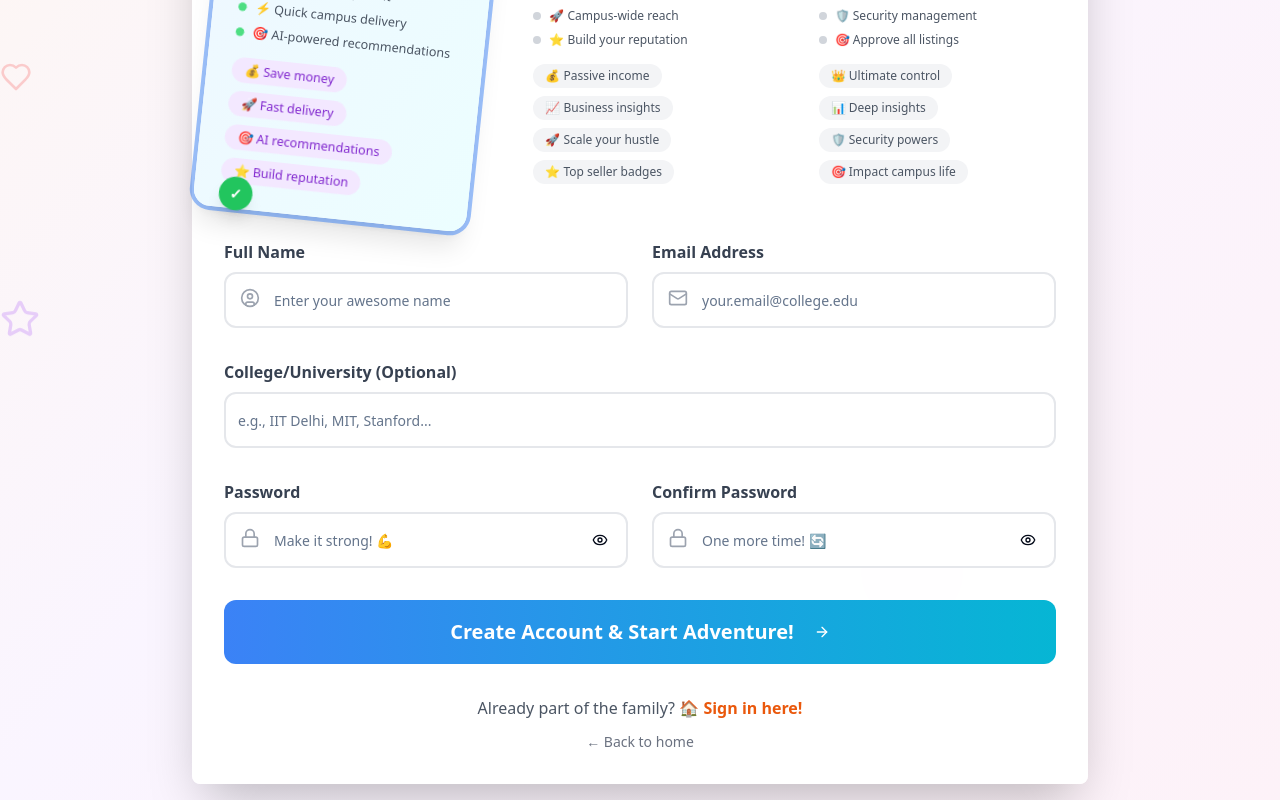
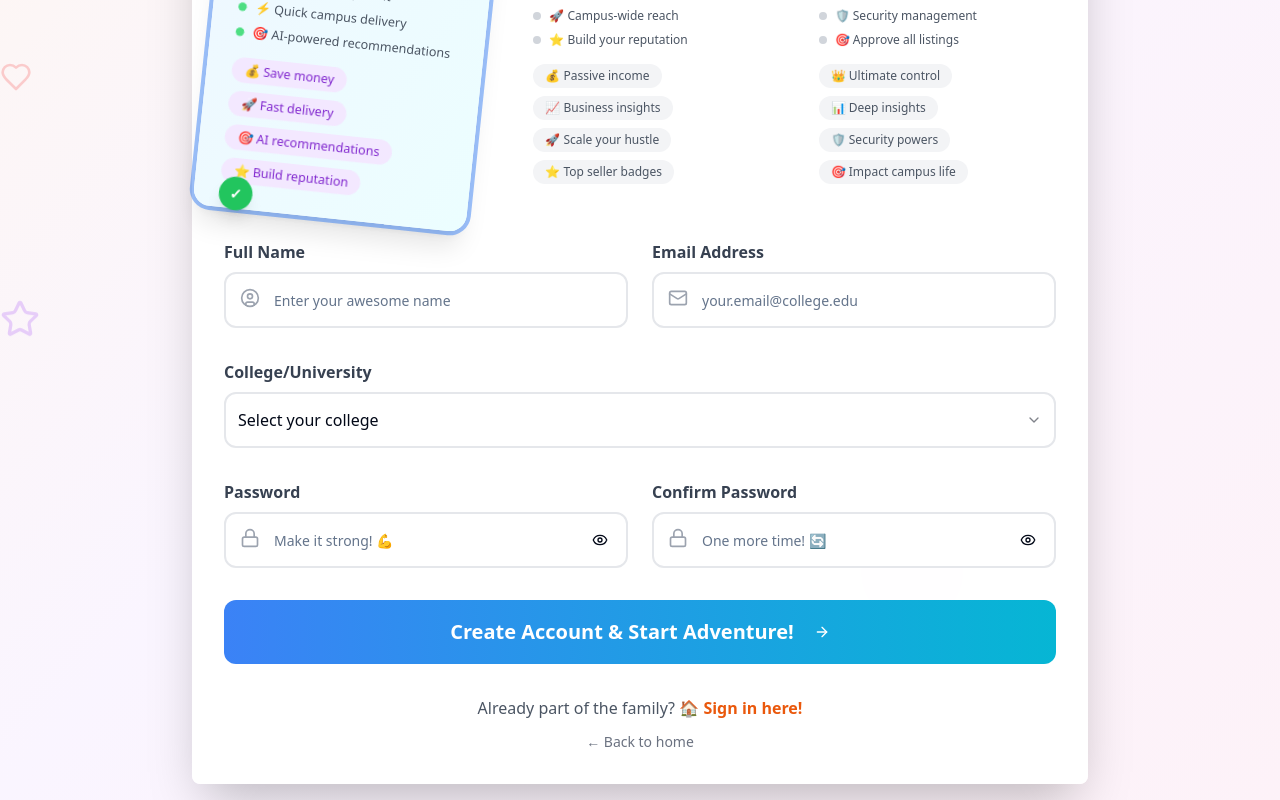
Before and after one commit to AbdulRehan-7designs/rent-my-dorm, a React (Vite) app: page /signup in a window 1280 px wide. Shown: the part 743-1543 px from the top of the page. Built offline with nearby package versions, Linux system fonts and the light colour scheme.

Commit message:
Add college list to signup form
Added a comprehensive list of colleges to the signup form's college selection options.

```diff
--- a/src/pages/SignupPage.tsx
+++ b/src/pages/SignupPage.tsx
@@ -3,6 +3,7 @@ import React, { useState } from 'react';
 import { Button } from "@/components/ui/button";
 import { Input } from "@/components/ui/input";
 import { Label } from "@/components/ui/label";
+import { Select, SelectContent, SelectItem, SelectTrigger, SelectValue } from "@/components/ui/select";
 import { Card, CardContent, CardDescription, CardHeader, CardTitle } from "@/components/ui/card";
 import { toast } from "@/hooks/use-toast";
 import { User, Store, Shield, Mail, ArrowRight, UserCircle, Loader2 } from 'lucide-react';
@@ -60,6 +61,45 @@ const SignupPage = () => {
       emojis: ['👑', '🛡️', '📊', '🎯'],
       benefits: ['👑 Ultimate control', '📊 Deep insights', '🛡️ Security powers', '🎯 Impact campus life']
     }
+  ];
+
+  const colleges = [
+    'JNTUH University College of Engg Sci & Tech, Hyderabad',
+    'OU College of Engineering, Hyderabad',
+    'Chaitanya Bharathi Institute of Technology (CBIT), Gandipet',
+    'VNR Vignana Jyothi Institute of Engineering and Technology, Bachupally',
+    'Vasavi College of Engineering, Hyderabad',
+    'Gokaraju Rangaraju Institute of Engg and Tech, Bachupally',
+    'Keshav Memorial Institute of Technology, Narayanaguda',
+    'JNTUH UCE, Kukatpally',
+    'Mahatma Gandhi Institute of Technology (MGIT), Gandipet',
+    'CVR College of Engineering, Ibrahimpatnam',
+    'B V Raju Institute of Technology (BVRIT), Narsapur',
+    'MVSR Engineering College, Nadergul',
+    'Vardhaman College of Engineering, Shamshabad',
+    'Srinidhi Institute of Science and Technology, Ghatkesar',
+    'Anurag University (formerly Anurag Group), Ghatkesar',
+    'Neil Gogte Institute of Technology, Kachivani Singaram',
+    'Institute of Aeronautical Engineering (IARE), Dundigal',
+    'JNTUH UCE, Sultanpur',
+    'JNTUH UCE, Jagitial',
+    'Kakatiya Institute of Technology and Science (KITS), Warangal',
+    'CMR College of Engineering and Technology, Kandlakoya',
+    'Geetanjali College of Engineering and Technology, Keesara',
+    'Vidyajyothi Institute of Technology, Moinabad',
+    'KU College of Engineering and Technology, Warangal',
+    'Matrusri Engineering College, Hyderabad',
+    'Keshav Memorial Engineering College, Kachivani Singaram',
+    'Gurunanak Institute of Technology, Ibrahimpatnam',
+    'Global Institute of Engineering and Technology, Chilkur',
+    'SR University (formerly SR Engineering College), Hasanparthy',
+    'JNTUH UCE, Manthani',
+    'Muffakham Jah College of Engineering and Technology, Banjara Hills',
+    'Shadan College of Engineering and Technology',
+    'Lords Institute of Engineering and Technology',
+    'Deccan College of Engineering and Technology',
+    'Methodist College of Engineering and Technology',
+    'Other'
   ];
 
   const handleInputChange = (field: string, value: string) => {
@@ -181,18 +221,22 @@ const SignupPage = () => {
               </div>
             </div>
 
-            {/* College Input (Optional) */}
+            {/* College Selection */}
             {selectedRole !== 'admin' && (
               <div className="space-y-2">
-                <Label htmlFor="college" className="text-base font-semibold text-gray-700">College/University (Optional)</Label>
-                <Input
-                  id="college"
-                  type="text"
-                  placeholder="e.g., IIT Delhi, MIT, Stanford..."
-                  className="h-14 text-base border-2 border-gray-200 focus:border-purple-400 focus:ring-2 focus:ring-purple-200 transition-all duration-300 rounded-xl"
-                  value={formData.college}
-                  onChange={(e) => handleInputChange('college', e.target.value)}
-                />
+                <Label htmlFor="college" className="text-base font-semibold text-gray-700">College/University</Label>
+                <Select value={formData.college} onValueChange={(value) => handleInputChange('college', value)}>
+                  <SelectTrigger className="h-14 text-base border-2 border-gray-200 focus:border-purple-400 focus:ring-2 focus:ring-purple-200 transition-all duration-300 rounded-xl">
+                    <SelectValue placeholder="Select your college" />
+                  </SelectTrigger>
+                  <SelectContent className="max-h-60">
+                    {colleges.map((college) => (
+                      <SelectItem key={college} value={college} className="text-sm">
+                        {college}
+                      </SelectItem>
+                    ))}
+                  </SelectContent>
+                </Select>
               </div>
             )}
 
```
